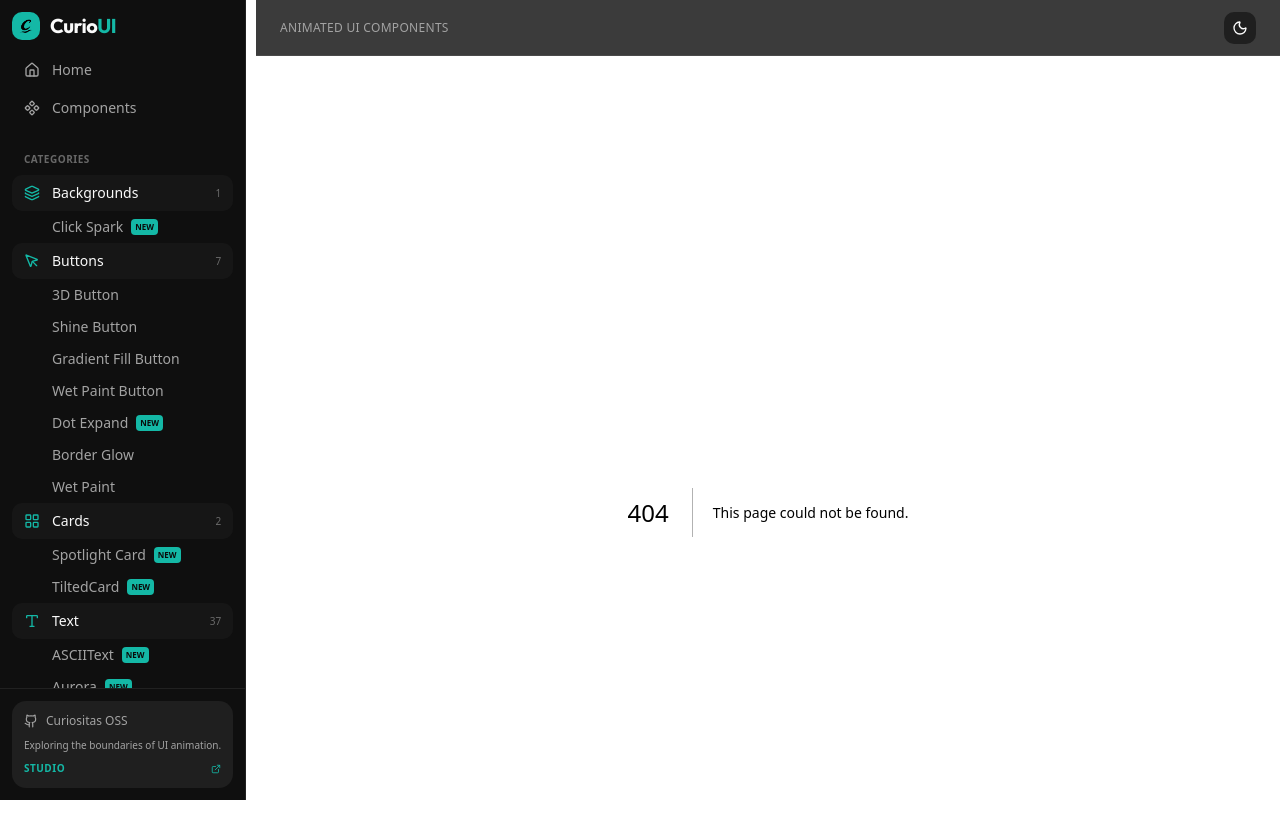
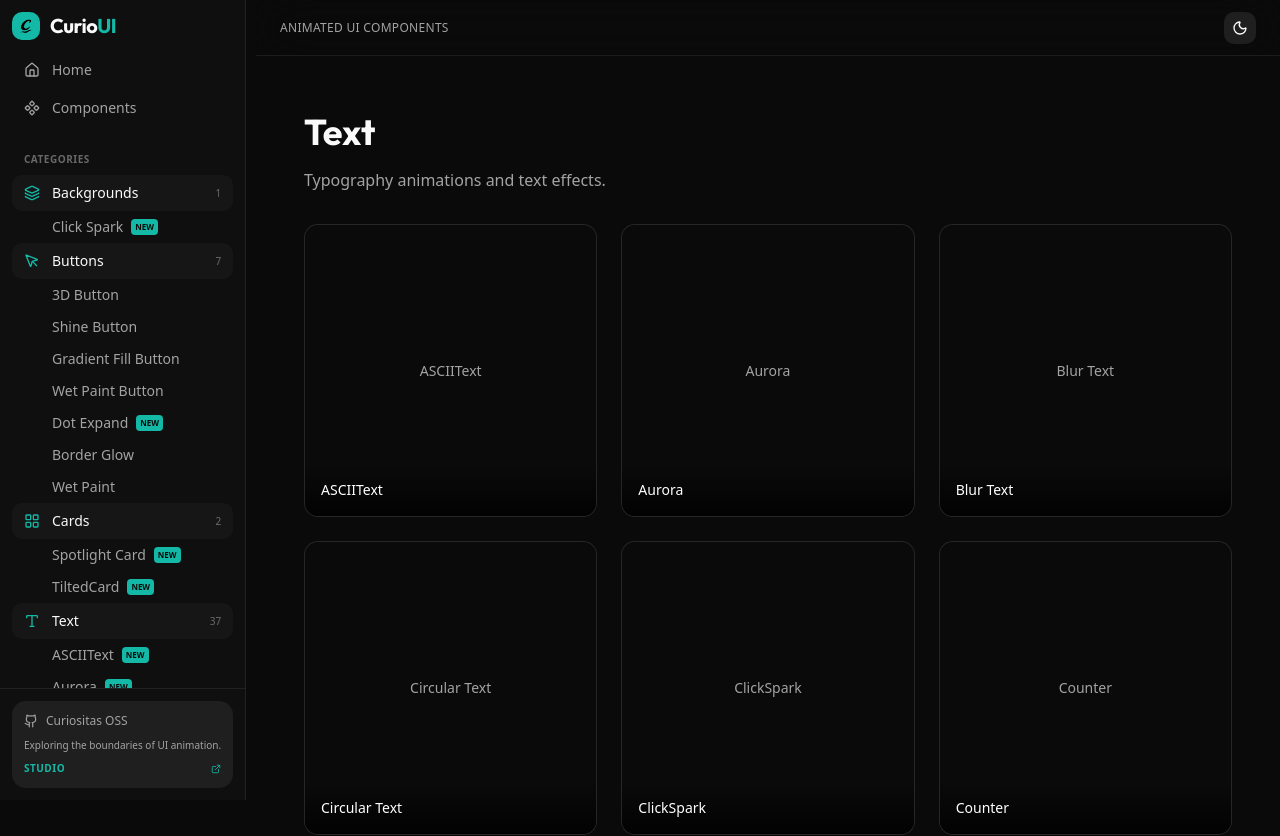
Before and after one commit to 0xnetborn/curio-ui, a Next.js app: page /components/text in a window 1280 px wide. Before the commit this address had no page. Shown: the top 836 px of the page. Built offline with nearby package versions, Linux system fonts and the light colour scheme; a web font is replaced by a local one.

Commit message:
feat: add text category page

```diff
--- /dev/null
+++ b/src/app/components/text/page.tsx
@@ -0,0 +1,35 @@
+"use client";
+
+import { motion } from "framer-motion";
+import Link from "next/link";
+import { getComponentsByCategory } from "@/config/components";
+
+export default function ComponentsTextPage() {
+  const textComponents = getComponentsByCategory("text");
+
+  return (
+    <div className="space-y-8">
+      <motion.div initial={{ opacity: 0, y: 20 }} animate={{ opacity: 1, y: 0 }} className="space-y-4">
+        <h1 className="font-display text-4xl font-bold">Text</h1>
+        <p className="text-muted-foreground max-w-lg">Typography animations and text effects.</p>
+      </motion.div>
+
+      <div className="grid grid-cols-1 sm:grid-cols-2 lg:grid-cols-3 gap-6">
+        {textComponents.map((comp, i) => (
+          <motion.div key={comp.slug} initial={{ opacity: 0, y: 20 }} animate={{ opacity: 1, y: 0 }} transition={{ delay: i * 0.05 }}>
+            <Link href={`/${comp.slug}`}>
+              <div className="group relative aspect-square rounded-xl border border-border bg-card p-6 transition-all hover:border-accent/50 hover:shadow-lg hover:shadow-accent/10 overflow-hidden">
+                <div className="absolute inset-0 flex items-center justify-center bg-background">
+                  <span className="text-muted-foreground text-sm">{comp.name}</span>
+                </div>
+                <div className="absolute bottom-0 left-0 right-0 p-4 bg-gradient-to-t from-black/80 to-transparent">
+                  <h3 className="font-medium text-sm text-white">{comp.name}</h3>
+                </div>
+              </div>
+            </Link>
+          </motion.div>
+        ))}
+      </div>
+    </div>
+  );
+}
```
Also changed, not shown: 1 other file (tests, documents, lock files or other folders).
